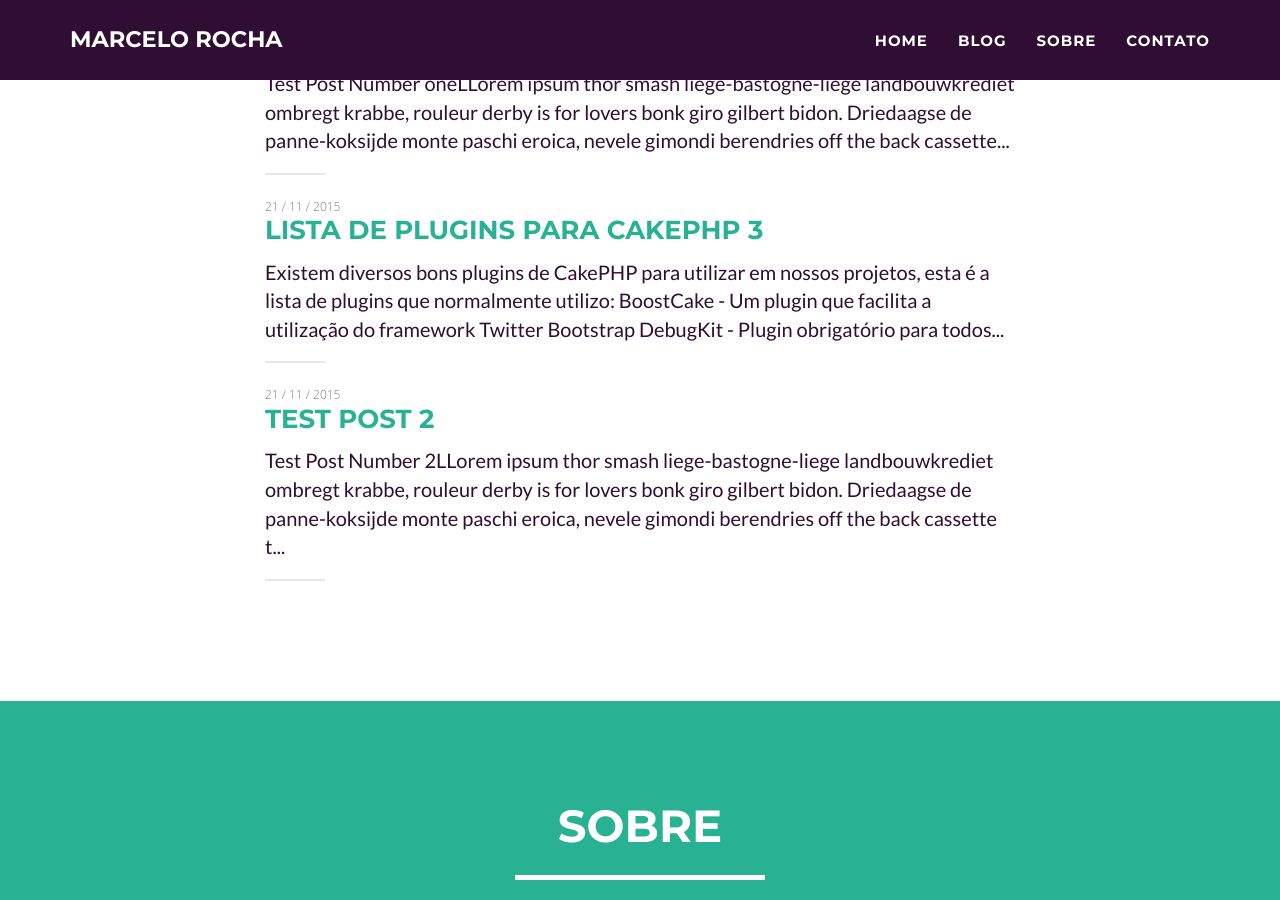
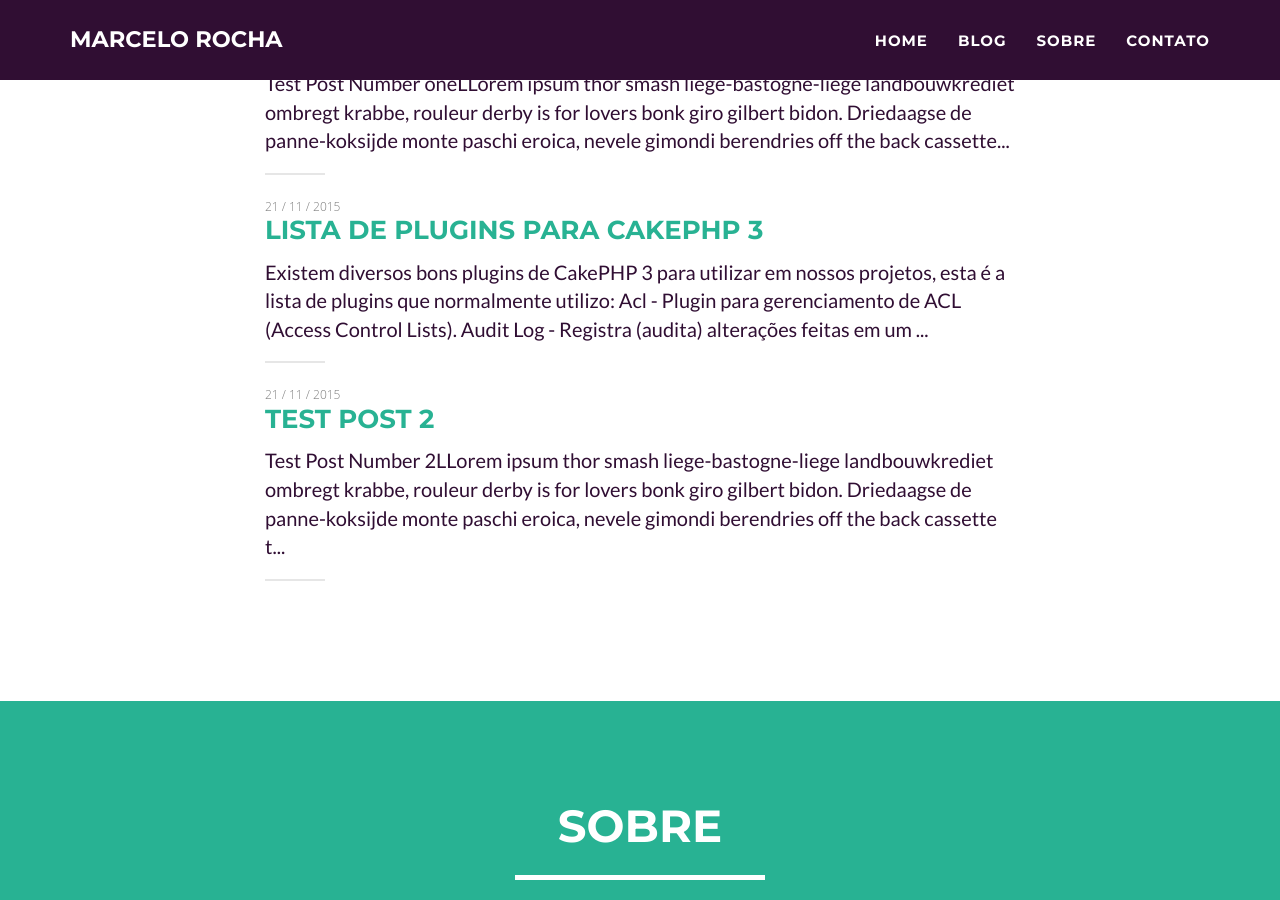
Before and after one commit to rochamarcelo/rochamarcelo.github.io, a Jekyll site: the page built from index.html, in a window 1280 px wide and 900 px high, scrolled down 1196 px. Built offline with Jekyll 4.4.1, drawn with Linux system fonts in a browser that asks for light colours.

Commit message:
Update 2015-11-21-lista-de-plugins-para-cakephp-3.markdown

```diff
--- a/_posts/2015-11-21-lista-de-plugins-para-cakephp-3.markdown
+++ b/_posts/2015-11-21-lista-de-plugins-para-cakephp-3.markdown
@@ -1,10 +1,12 @@
-Existem diversos bons plugins de CakePHP para utilizar em nossos projetos, esta é a lista de plugins que normalmente utilizo:
+Existem diversos bons plugins de CakePHP 3 para utilizar em nossos projetos, esta é a lista de plugins que normalmente utilizo:
 
+- [Acl](https://github.com/cakephp/acl) - Plugin para gerenciamento de ACL (Access Control Lists).
+- [Audit Log](https://github.com/jippi/cakephp-audit-log) - Registra (audita) alterações feitas em um objeto.
 - [BoostCake](https://github.com/slywalker/cakephp-plugin-boost_cake) - Um plugin que facilita a utilização do framework [Twitter Bootstrap](http://getbootstrap.com)
+- [CakeDC Search Plugin](https://github.com/cakedc/search) - Ótimo plugin para implementar buscas usando o padrão POST-Redirect-GET.
+- [CakeExcel](https://github.com/dakota/CakeExcel/tree/3.0) - Plugin para geração de arquivos excel com auxilio da biblioteca [PHPExcel](https://github.com/PHPOffice/PHPExcel)
+- [CakeSoftDelete](https://github.com/PGBI/cakephp3-soft-delete) - Permite que os models utilize a técnica de exclusão lógica (soft delete).
+- [Crud plugin](https://github.com/FriendsOfCake/crud) - Facilita a criação de CRUD, ótimo para área administrativa.
 - [DebugKit](https://github.com/cakephp/debug_kit) - Plugin obrigatório para todos projeto, auxilia na depuração da sua aplicação.
-- [Crud plugin](https://github.com/FriendsOfCake/crud) - Facilita a criação de CRUD, ótimo para área administrativa.
-- [CakeExcel](https://github.com/dakota/CakeExcel/tree/3.0) - Plugin para geração de arquivos excel com auxilio da biblioteca [PHPExcel](https://github.com/PHPOffice/PHPExcel)
 - [Migrations](https://github.com/cakephp/migrations) - Plugin obrigatório, sistema de migração de banco de dados
-- [CakeSoftDelete](https://github.com/PGBI/cakephp3-soft-delete) - Permite que os models utilize a técnica de exclusão lógica (soft delete).
-- [CakeDC Search Plugin](https://github.com/cakedc/search) - Ótimo plugin para implementar buscas usando o padrão POST-Redirect-GET.
 - [Slug](https://github.com/UseMuffin/Slug) - Um plugin para geração de slugs.
```
